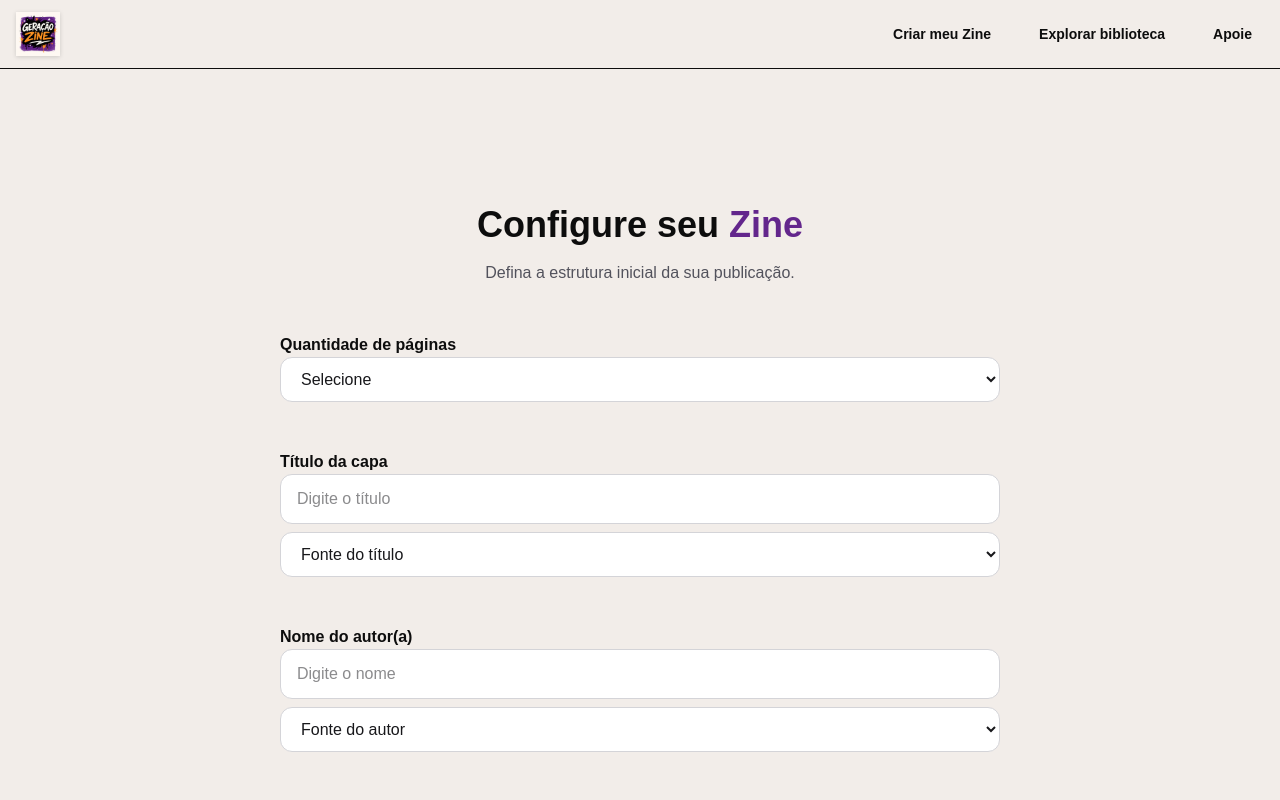
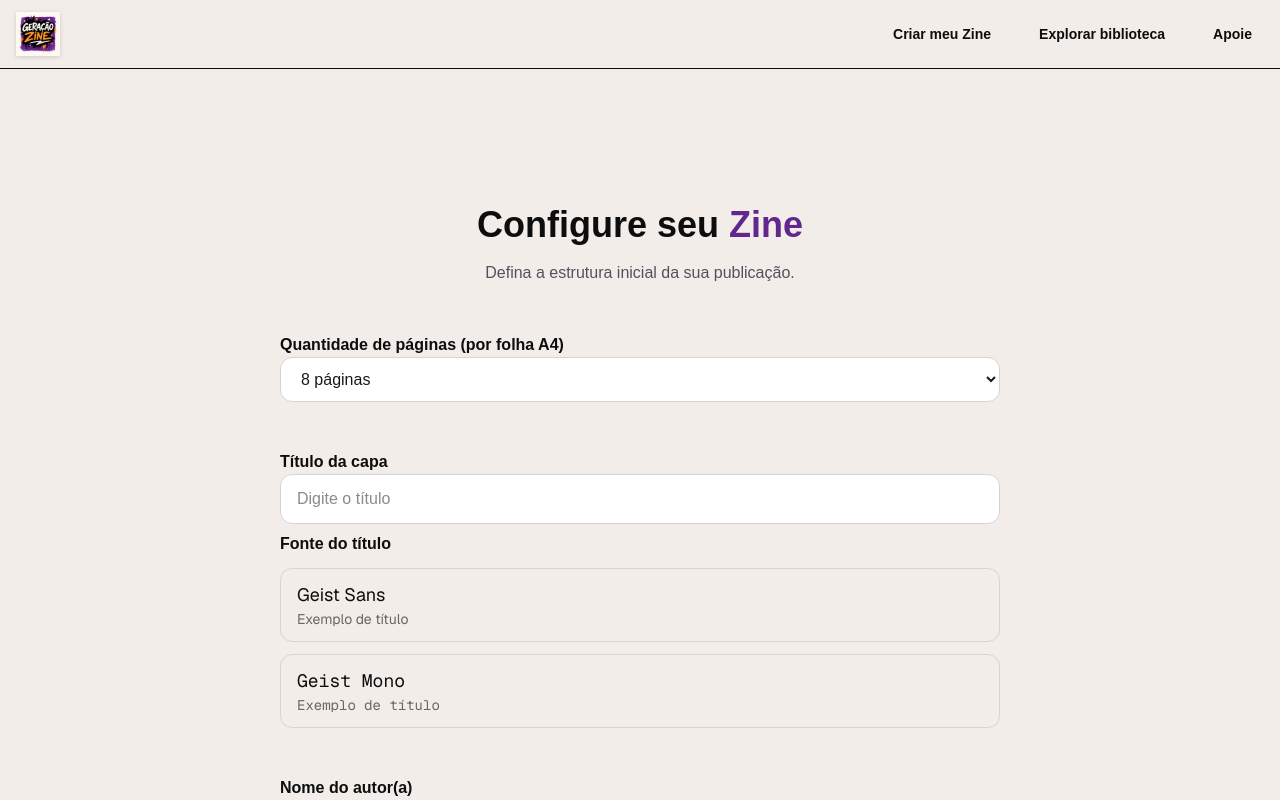
Before and after one commit to Geracao-Zine/geracao-zine, a Next.js app: page /Create in a window 1280 px wide. Shown: the top 800 px of the page. Built offline with nearby package versions, Linux system fonts and the light colour scheme.

Commit message:
ajustes no layout final do pdf

```diff
--- a/package.json
+++ b/package.json
@@ -11,6 +11,7 @@
   "dependencies": {
     "jspdf": "^4.2.0",
     "next": "16.1.6",
+    "pdf-lib": "^1.17.1",
     "react": "19.2.3",
     "react-dom": "19.2.3",
     "react-icons": "^5.5.0"
--- a/src/app/Create/page.tsx
+++ b/src/app/Create/page.tsx
@@ -1,26 +1,29 @@
 "use client";
 import { useEffect, useState } from "react";
 import { useRouter } from "next/navigation";
+import FontSelector from "@/components/FontSelector";
 
 export default function CreatePage() {
 	const router = useRouter();
 
 	const fontes = [
-		{ id: "font-sans", name: "Geist Sans" },
-		{ id: "font-mono", name: "Geist Mono" },
+		{ id: "geistSans", label: "Geist Sans", className: "font-sans" },
+		{ id: "geistMono", label: "Geist Mono", className: "font-mono" },
 	];
 
 	const paginas = [4, 8, 12, 16];
 
-	const [pages, setPages] = useState<number | null>(null);
+	const [pages, setPages] = useState<number>(8);
 	const [coverTitle, setCoverTitle] = useState("");
-	const [titleFont, setTitleFont] = useState("");
+	const [titleFont, setTitleFont] = useState("font-sans");
 	const [authorName, setAuthorName] = useState("");
-	const [authorFont, setAuthorFont] = useState("");
+	const [authorFont, setAuthorFont] = useState("font-mono");
 	const [date, setDate] = useState(new Date());
+
 	useEffect(() => {
 		console.log("autor", authorName, "titulo", coverTitle, "páginas", pages, "data", date, "fonte título", titleFont, "fonte autor", authorFont);
 	}, [authorName, coverTitle, pages, date, titleFont, authorFont]);
+
 	const handleContinue = () => {
 		if (!pages || !coverTitle || !authorName) return;
 
@@ -54,7 +57,7 @@ export default function CreatePage() {
 
 				{/* PÁGINAS */}
 				<div className="space-y-2">
-					<label className="font-semibold">Quantidade de páginas</label>
+					<label className="font-semibold">Quantidade de páginas (por folha A4)</label>
 					<select
 						value={pages ?? ""}
 						onChange={(e) => setPages(Number(e.target.value))}
@@ -104,31 +107,12 @@ export default function CreatePage() {
 						onChange={(e) => setCoverTitle(e.target.value)}
 					/>
 
-					<select
+					<FontSelector
+						label="Fonte do título"
 						value={titleFont}
-						onChange={(e) => setTitleFont(e.target.value)}
-						className="
-							w-full
-							bg-white dark:bg-zinc-900
-							text-zinc-900 dark:text-zinc-100
-							border border-zinc-300 dark:border-zinc-700
-							rounded-xl
-							px-4 py-3
-							focus:outline-none
-							focus:ring-2
-							focus:ring-[var(--purple-dark)]
-							transition
-						"
-					>
-						<option value="" className="text-zinc-400">
-							Fonte do título
-						</option>
-						{fontes.map((fonte) => (
-							<option key={fonte.id} value={fonte.id}>
-								{fonte.name}
-							</option>
-						))}
-					</select>
+						onChange={setTitleFont}
+						options={fontes}
+					/>
 				</div>
 
 				{/* AUTOR */}
@@ -153,28 +137,13 @@ export default function CreatePage() {
 						onChange={(e) => setAuthorName(e.target.value)}
 					/>
 
-					<select
-						className="
-							w-full
-							bg-white dark:bg-zinc-900
-							text-zinc-900 dark:text-zinc-100
-							border border-zinc-300 dark:border-zinc-700
-							rounded-xl
-							px-4 py-3
-							focus:outline-none
-							focus:ring-2
-							focus:ring-[var(--purple-dark)]
-							transition
-						"
-						onChange={(e) => setAuthorFont(e.target.value)}
-					>
-						<option value="">Fonte do autor</option>
-						{fontes.map((fonte) => (
-							<option key={fonte.id} value={fonte.id}>
-								{fonte.name}
-							</option>
-						))}
-					</select>
+					<FontSelector
+						label="Fonte do autor"
+						value={authorFont}
+						onChange={setAuthorFont}
+						options={fontes}
+					/>
+
 				</div>
 
 				{/* DATA */}
@@ -205,7 +174,7 @@ export default function CreatePage() {
 					<button
 						onClick={handleContinue}
 						disabled={!isValid}
-						className={`px-10 py-3 rounded-full font-semibold transition ${isValid
+						className={`px-10 py-3 cursor-pointer rounded-full font-semibold transition ${isValid
 							? "bg-[var(--purple-dark)] text-white hover:opacity-90"
 							: "bg-zinc-300 text-zinc-500 cursor-not-allowed"
 							}`}
--- a/src/app/Editor/page.tsx
+++ b/src/app/Editor/page.tsx
@@ -4,6 +4,8 @@ import { useSearchParams } from "next/navigation";
 import { useMemo, useState } from "react";
 import jsPDF from "jspdf";
 import { Suspense } from "react";
+import { concatTransformationMatrix, PDFDocument, popGraphicsState, pushGraphicsState, rgb, StandardFonts } from 'pdf-lib';
+import html2canvas from "html2canvas";
 
 type PageContent = {
 	title: string;
@@ -76,19 +78,142 @@ function EditorPage() {
 		});
 	};
 
+	const generatePdfSinglePage = async () => {
+		const pdfDoc = await PDFDocument.create();
 
-	const downloadZine = () => {
-		const doc = new jsPDF({
-			orientation: "landscape",
-			unit: "mm",
-			format: "a4",
+		const pageWidth = 842;   // A4 landscape
+		const pageHeight = 595;
+		const margin = 10;
+
+		const pdfPage = pdfDoc.addPage([pageWidth, pageHeight]);
+
+		const font = await pdfDoc.embedFont(StandardFonts.Helvetica);
+
+		// Todas as páginas internas (exceto capa)
+		const internalPages = pageList
+			.filter((n) => n !== 1)
+			.map((n) => content[n] || { title: "", poetry: "" });
+
+		// Garantir exatamente 8 páginas (preenchendo vazio se necessário)
+		while (internalPages.length < 8) internalPages.push({ title: "", poetry: "" });
+
+		const blockWidth = pageWidth / 4;
+		const blockHeight = pageHeight / 2;
+
+		internalPages.forEach((data, index) => {
+			const col = index % 4;
+			const row = Math.floor(index / 4);
+
+			const offsetX = col * blockWidth;
+			const offsetY = pageHeight - (row + 1) * blockHeight;
+
+			const innerX = offsetX + margin;
+			const innerY = offsetY + margin;
+			const innerWidth = blockWidth - margin * 2;
+			const innerHeight = blockHeight - margin * 2;
+
+			// Borda
+			pdfPage.drawRectangle({
+				x: innerX,
+				y: innerY,
+				width: innerWidth,
+				height: innerHeight,
+				borderColor: rgb(0.7, 0.7, 0.7),
+				borderWidth: 1,
+			});
+
+			const padding = 16;
+			const isTopRow = row === 0;
+
+			if (isTopRow) {
+				// 🔄 Linha de cima: invertida 180°
+				// Ponto de pivô: centro do bloco
+				const cx = offsetX + blockWidth / 2;
+				const cy = offsetY + blockHeight / 2;
+
+				pdfPage.pushOperators(
+					pushGraphicsState(),
+					// Translada para o centro, rotaciona 180°, volta
+					concatTransformationMatrix(-1, 0, 0, -1, cx * 2, cy * 2),
+				);
+
+				// Título (invertido)
+				pdfPage.drawText(data.title || "", {
+					x: innerX + padding,
+					y: innerY + innerHeight - padding - 14, // começa do topo do bloco
+					size: 14,
+					font,
+					maxWidth: innerWidth - padding * 2,
+					lineHeight: 16,
+				});
+
+				// Poesia (invertida)
+				pdfPage.drawText(data.poetry || "", {
+					x: innerX + padding,
+					y: innerY + innerHeight - padding - 14 - 25,
+					size: 10,
+					font,
+					maxWidth: innerWidth - padding * 2,
+					lineHeight: 12,
+				});
+
+				pdfPage.pushOperators(popGraphicsState());
+
+			} else {
+				// Linha de baixo: normal
+				let cursorY = innerY + innerHeight - padding - 14;
+
+				// Título com padding
+				pdfPage.drawText(data.title || "", {
+					x: innerX + padding,
+					y: cursorY,
+					size: 14,
+					font,
+					maxWidth: innerWidth - padding * 2,
+					lineHeight: 16,
+				});
+
+				cursorY -= 25;
+
+				// Poesia
+				pdfPage.drawText(data.poetry || "", {
+					x: innerX + padding,
+					y: cursorY,
+					size: 10,
+					font,
+					maxWidth: innerWidth - padding * 2,
+					lineHeight: 12,
+				});
+			}
 		});
 
-		const pageWidth = 148; // metade do A4 paisagem
-		// const pageHeight = 210;
-		const margin = 15;
+		const pdfBytes = await pdfDoc.save();
+		downloadBlob(pdfBytes, "zine-8paginas-uma-pagina.pdf");
+	};
 
-		// Organiza todas as páginas
+	const downloadBlob = (bytes: Uint8Array, filename: string) => {
+		const blob = new Blob([bytes], { type: "application/pdf" });
+		const url = URL.createObjectURL(blob);
+
+		const a = document.createElement("a");
+		a.href = url;
+		a.download = filename;
+		a.click();
+
+		URL.revokeObjectURL(url);
+	};
+
+	const generatePdf = async () => {
+		const pdfDoc = await PDFDocument.create();
+
+		// A4 landscape em pontos (pdf-lib usa pontos)
+		const pageWidth = 842;   // A4 landscape width
+		const pageHeight = 595;  // A4 landscape height
+		const halfWidth = pageWidth / 2;
+
+		const margin = 40;
+
+		// Organizar páginas
 		let allPages: { title: string; poetry: string }[] = [];
 
 		// Capa
@@ -100,6 +225,7 @@ function EditorPage() {
 		// Internas
 		pageList.forEach((pageNumber) => {
 			if (pageNumber === 1) return;
+
 			const pageData = content[pageNumber];
 			allPages.push({
 				title: pageData?.title || "",
@@ -107,33 +233,45 @@ function EditorPage() {
 			});
 		});
 
-		// 🔹 Garante múltiplo de 4
+		// Garantir múltiplo de 4
 		while (allPages.length % 4 !== 0) {
 			allPages.push({ title: "", poetry: "" });
 		}
 
 		const total = allPages.length;
 
-		// 🔹 Função para desenhar uma página
-		const drawPage = (
+		// Fonte padrão (por enquanto)
+		const font = await pdfDoc.embedFont(StandardFonts.Helvetica);
+
+		const drawHalfPage = (
+			page: any,
 			data: { title: string; poetry: string },
 			offsetX: number
 		) => {
-			doc.setFontSize(16);
-			doc.text(data.title || "", offsetX + margin, 40);
+			let cursorY = pageHeight - margin;
 
-			doc.setFontSize(12);
-			const split = doc.splitTextToSize(
-				data.poetry || "",
-				pageWidth - margin * 2
-			);
+			page.drawText(data.title || "", {
+				x: offsetX + margin,
+				y: cursorY,
+				size: 18,
+				font,
+			});
 
-			doc.text(split, offsetX + margin, 55);
+			cursorY -= 30;
+
+			page.drawText(data.poetry || "", {
+				x: offsetX + margin,
+				y: cursorY,
+				size: 12,
+				font,
+				maxWidth: halfWidth - margin * 2,
+				lineHeight: 16,
+			});
 		};
 
-		// IMPOSIÇÃO DE PÁGINAS (ordem correta)
+		// IMPOSIÇÃO
 		for (let i = 0; i < total / 2; i++) {
-			if (i > 0) doc.addPage();
+			const page = pdfDoc.addPage([pageWidth, pageHeight]);
 
 			let leftIndex, rightIndex;
 
@@ -145,11 +283,12 @@ function EditorPage() {
 				rightIndex = total - 1 - i;
 			}
 
-			drawPage(allPages[leftIndex], 0);
-			drawPage(allPages[rightIndex], pageWidth);
+			drawHalfPage(page, allPages[leftIndex], 0);
+			drawHalfPage(page, allPages[rightIndex], halfWidth);
 		}
 
-		doc.save("zine-impressao.pdf");
+		const pdfBytes = await pdfDoc.save();
+		downloadBlob(pdfBytes, "zine-impressao.pdf");
 	};
 
 	return (
@@ -278,7 +417,7 @@ function EditorPage() {
 						➕ Adicionar Página
 					</button>
 					<button
-						onClick={downloadZine}
+						onClick={generatePdfSinglePage}
 						className="bg-green-600 text-white px-6 py-2 rounded-full hover:opacity-90 transition"
 					>
 						Baixar Zine (PDF)
@@ -293,9 +432,9 @@ function EditorPage() {
 
 
 export default function EditorPageWrapper() {
-  return (
-    <Suspense fallback={<div>Carregando editor...</div>}>
-      <EditorPage />
-    </Suspense>
-  );
+	return (
+		<Suspense fallback={<div>Carregando editor...</div>}>
+			<EditorPage />
+		</Suspense>
+	);
 }
--- /dev/null
+++ b/src/components/FontSelector/index.tsx
@@ -0,0 +1,56 @@
+"use client";
+
+type FontOption = {
+	id: string;
+	label: string;
+	className: string;
+};
+
+type Props = {
+	value: string;
+	onChange: (id: string) => void;
+	options: FontOption[];
+	label?: string;
+};
+
+export default function FontSelector({
+	value,
+	onChange,
+	options,
+	label,
+}: Props) {
+	return (
+		<div className="space-y-3">
+			{label && <p className="font-semibold">{label}</p>}
+
+			<div className="grid grid-cols-1 gap-3">
+				{options.map((font) => {
+					const selected = value === font.id;
+
+					return (
+						<button
+							key={font.id}
+							type="button"
+							onClick={() => onChange(font.id)}
+							className={`
+                text-left px-4 py-3 rounded-xl border transition
+                ${font.className}
+                ${selected
+									? "border-purple-600 bg-purple-50 dark:bg-zinc-800"
+									: "border-zinc-300 dark:border-zinc-700"
+								}
+              `}
+						>
+							<div className="text-lg">
+								{font.label}
+							</div>
+							<div className="text-sm opacity-60">
+								Exemplo de título
+							</div>
+						</button>
+					);
+				})}
+			</div>
+		</div>
+	);
+}
```
Also changed, not shown: 1 other file (tests, documents, lock files or other folders).
